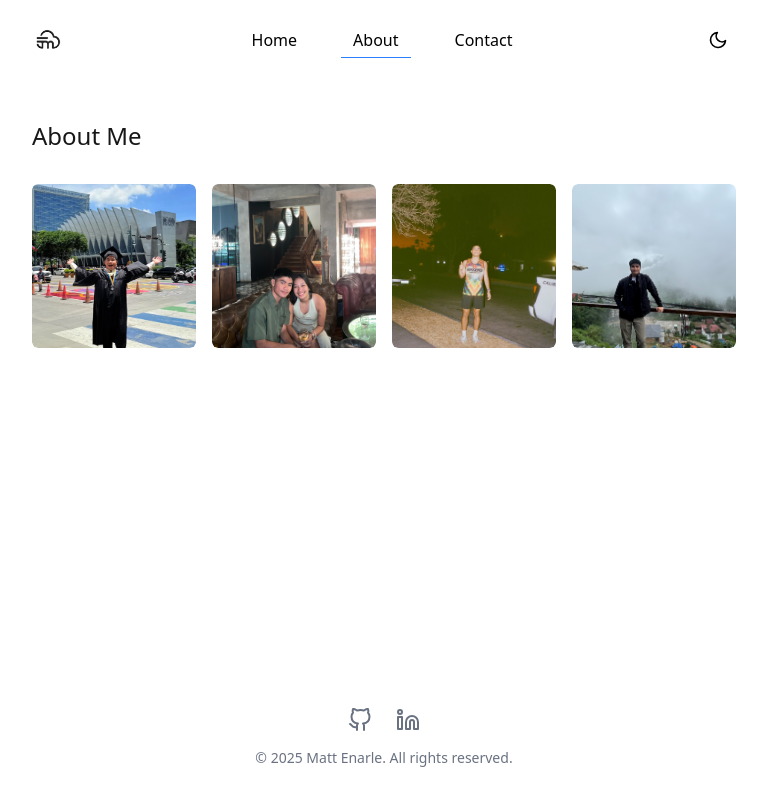
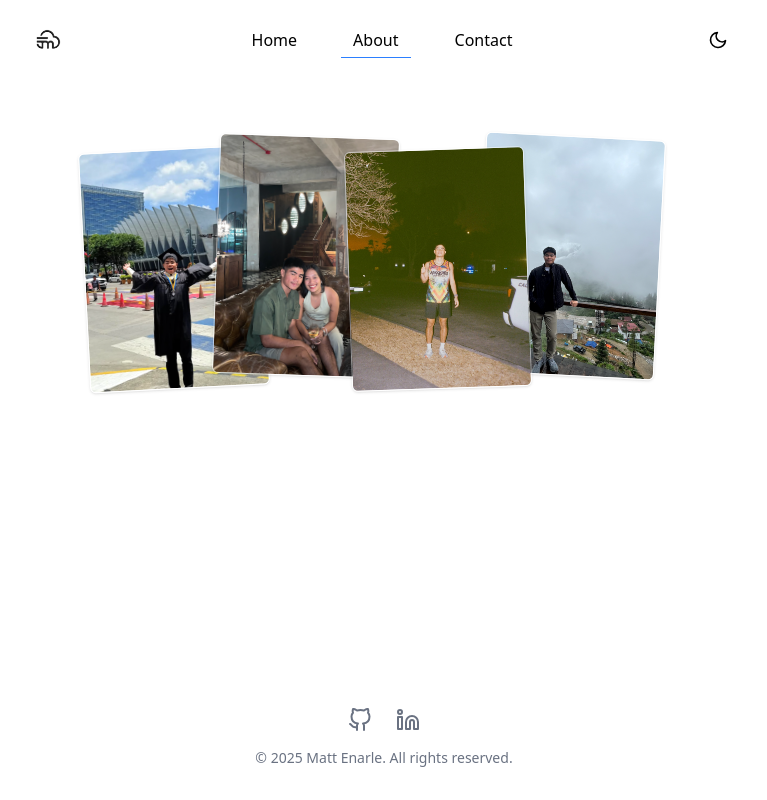
Before and after one commit to mattenarle10/matt-portfolio-v2, a Next.js app: page /about in a window 1280 px wide. Shown: the whole page, without its empty margins (256-1023 px from the left). Built offline with nearby package versions, Linux system fonts and the light colour scheme.

Commit message:
feat: gallery overlap and tilt

```diff
--- a/src/app/about/page.tsx
+++ b/src/app/about/page.tsx
@@ -4,7 +4,6 @@ export default function About() {
   return (
     <div className="max-w-3xl mx-auto px-4 sm:px-6 lg:px-8 py-8 md:py-12">
       <section>
-        <h1 className="text-2xl md:text-2xl font-light mb-6 md:mb-8">About Me</h1>
         <Gallery />
       </section>
     </div>
--- a/src/components/about/gallery.tsx
+++ b/src/components/about/gallery.tsx
@@ -1,55 +1,99 @@
 'use client';
 
-import { useState } from 'react';
+import { useState, useEffect } from 'react';
 import Image from 'next/image';
 import { motion } from 'framer-motion';
 
 const Gallery = () => {
+  const [isMobile, setIsMobile] = useState(false);
+
+  useEffect(() => {
+    const checkMobile = () => {
+      setIsMobile(window.innerWidth < 768);
+    };
+
+    checkMobile();
+    window.addEventListener('resize', checkMobile);
+    return () => window.removeEventListener('resize', checkMobile);
+  }, []);
+
   const images = [
     {
       src: '/about/matt-grad.png',
       alt: 'Matt at graduation',
-      description: 'Graduation day - ready to take on new challenges!'
+      description: 'Graduation day - ready to take on new challenges!',
+      rotate: '-3deg',
+      zIndex: Math.floor(Math.random() * 4) + 1,
+      mobilePosition: { top: '5%', left: '4%' }
     },
     {
       src: '/about/matt-heart.png',
       alt: 'Matt with Heart',
-      description: 'Spending quality time with the people who matter most'
+      description: 'Spending quality time with the people who matter most',
+      rotate: '2deg',
+      zIndex: Math.floor(Math.random() * 4) + 1,
+      mobilePosition: { top: '2%', left: '40%' }
     },
     {
       src: '/about/matt-run.png',
       alt: 'Matt running',
-      description: 'Finding peace and pushing limits through running'
+      description: 'Finding peace and pushing limits through running',
+      rotate: '-2deg',
+      zIndex: Math.floor(Math.random() * 4) + 1,
+      mobilePosition: { top: '45%', left: '5%' }
     },
     {
       src: '/about/matt-viet.png',
       alt: 'Matt in Vietnam',
-      description: 'Exploring new cultures and creating memories abroad'
+      description: 'Exploring new cultures and creating memories abroad',
+      rotate: '3deg',
+      zIndex: Math.floor(Math.random() * 4) + 1,
+      mobilePosition: { top: '42%', left: '45%' }
     }
   ];
 
   return (
-    <div className="grid grid-cols-2 md:grid-cols-4 gap-3 md:gap-4 my-6">
+    <div className="relative h-[280px] md:h-[260px] my-4 mx-auto max-w-[340px] md:max-w-[600px]">
       {images.map((image, index) => (
         <motion.div
           key={index}
-          className="relative overflow-hidden rounded-md group cursor-pointer"
+          className="absolute cursor-pointer"
+          style={{
+            rotate: image.rotate,
+            zIndex: image.zIndex,
+            ...(isMobile ? {
+              top: image.mobilePosition.top,
+              left: image.mobilePosition.left,
+              width: '65%',
+              maxWidth: '180px'
+            } : {
+              left: `${index * 22}%`,
+              top: `${index % 2 === 0 ? 5 : 0}%`,
+              width: '70%',
+              maxWidth: '180px'
+            })
+          }}
           initial={{ opacity: 0, y: 20 }}
           animate={{ opacity: 1, y: 0 }}
-          transition={{ duration: 0.3, delay: index * 0.1 }}
-          whileHover={{ y: -5 }}
+          transition={{ duration: 0.3, delay: index * 0.15 }}
+          whileHover={{
+            rotate: '0deg',
+            scale: 1.05,
+            zIndex: 10,
+            transition: { duration: 0.2 }
+          }}
         >
-          <div className="aspect-square relative">
+          <div className="relative aspect-[3/4] shadow-sm rounded-md overflow-hidden border border-white/50">
             <Image
               src={image.src}
               alt={image.alt}
               fill
-              sizes="(max-width: 768px) 50vw, 25vw"
-              className="object-cover rounded-md transition-transform duration-300 group-hover:scale-105"
+              sizes="(max-width: 768px) 45vw, 180px"
+              className="object-cover transition-transform duration-300 group-hover:scale-105"
             />
-          </div>
-          <div className="absolute inset-0 bg-gradient-to-t from-black/70 via-black/30 to-transparent opacity-0 group-hover:opacity-100 transition-opacity duration-300 flex items-end p-3">
-            <p className="text-white text-xs font-light">{image.description}</p>
+            <div className="absolute inset-0 bg-gradient-to-t from-black/70 via-black/20 to-transparent opacity-0 hover:opacity-100 transition-opacity duration-300 flex items-end p-2">
+              <p className="text-white text-[10px] md:text-xs font-light">{image.description}</p>
+            </div>
           </div>
         </motion.div>
       ))}
```
